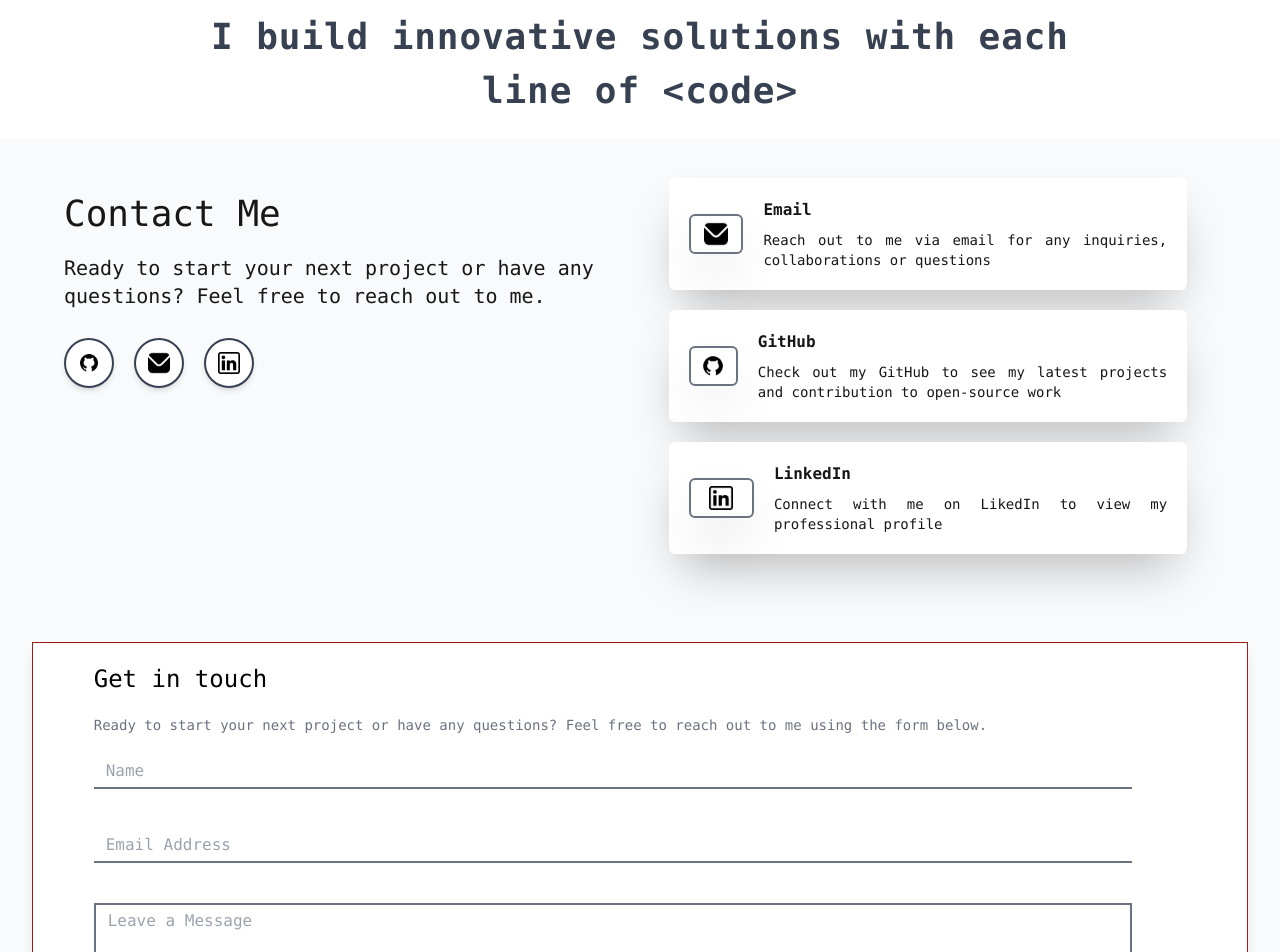
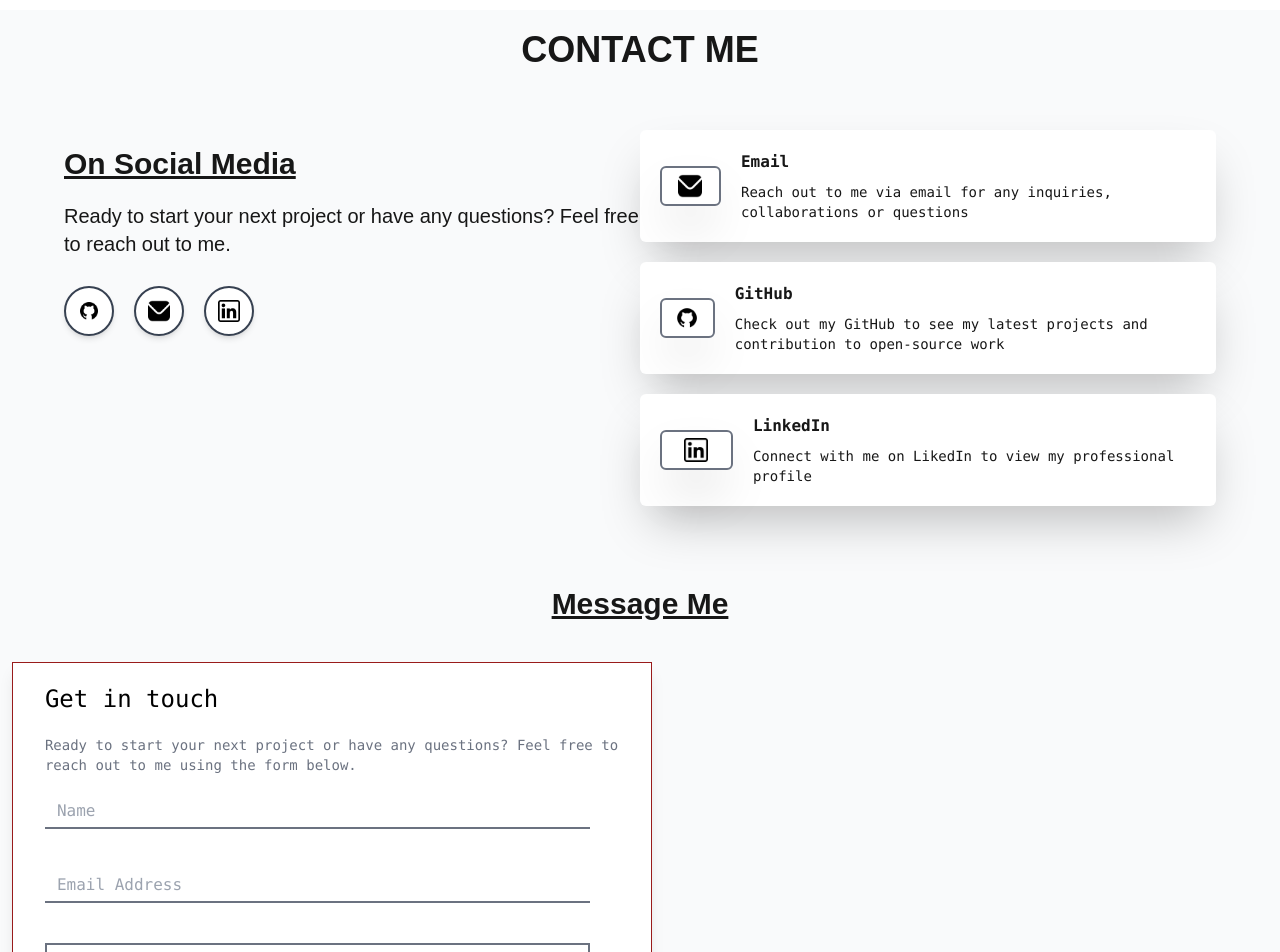
Before and after one commit to FirstAyo/fa-coded-cms, a Next.js app: page /contact in a window 1280 px wide. Shown: the part 180-1132 px from the top of the page. Built offline with nearby package versions, Linux system fonts and the light colour scheme.

Commit message:
removed the homepage text, changed the forminput layout, added some headers to the contact page

```diff
--- a/app/(client)/contact/page.jsx
+++ b/app/(client)/contact/page.jsx
@@ -28,9 +28,14 @@ function ContactMe() {
   return (
     <>
       <section className="bg-gray-50">
-        <div className="flex flex-col lg:flex-row w-[90%] mx-auto font-mono">
+        <h1 className="text-4xl text-center py-5 uppercase font-semibold">
+          Contact Me
+        </h1>
+        <div className="flex flex-col lg:flex-row w-[90%] mx-auto">
           <div className="flex-1 flex mt-14 flex-col gap-5">
-            <h1 className="text-4xl text-center lg:text-start">Contact Me</h1>
+            <h2 className="text-3xl underline text-center lg:text-start font-semibold">
+              On Social Media
+            </h2>
             <p className="text-xl text-center lg:text-start">
               Ready to start your next project or have any questions? Feel free
               to reach out to me.
@@ -58,7 +63,13 @@ function ContactMe() {
           </div>
         </div>
 
-        <FormInput />
+        <div>
+          <h2 className="text-3xl underline text-center pb-8 font-semibold">
+            Message Me
+          </h2>
+
+          <FormInput />
+        </div>
       </section>
     </>
   );
--- a/app/components/ContactCards.jsx
+++ b/app/components/ContactCards.jsx
@@ -31,7 +31,7 @@ function ContactCards() {
 
   return (
     <>
-      <section className="flex flex-col gap-5 w-[90%] mx-auto mt-10 mb-20 font-mono">
+      <section className="flex flex-col gap-5 w-[100%] mx-auto mt-10 mb-20 font-mono">
         {dataItems.map((dataItem) => (
           <div
             key={dataItem.id}
@@ -48,7 +48,7 @@ function ContactCards() {
             </div>
             <div className="flex flex-col gap-2">
               <h1 className="font-bold">{dataItem.title}</h1>
-              <p className="text-justify text-sm"> {dataItem.description}</p>
+              <p className="text-sm"> {dataItem.description}</p>
             </div>
           </div>
         ))}
--- a/app/components/FormInput.jsx
+++ b/app/components/FormInput.jsx
@@ -11,7 +11,7 @@ function FormInput() {
   return (
     <>
       {/* <!-- form section starts here --> */}
-      <div className="pt-2 mb-10 mx-auto w-[95%]">
+      <div className="pt-2 mb-10 mx-3 lg:w-[50%]">
         <form
           action=""
           className="w-[100%] text-black bg-white shadow-lg border border-red-800 font-mono"
--- a/app/components/SearchBox.jsx
+++ b/app/components/SearchBox.jsx
@@ -1,7 +1,7 @@
 import React from "react";
 
 function SearchBox() {
-  const homepageText = "I build innovative solutions with each line of <code>";
+//   const homepageText = "I build innovative solutions with each line of <code>";
   return (
     <>
       <section>
@@ -15,11 +15,11 @@ function SearchBox() {
           </button>
         </div>
 
-        <div className="lg:w-[70%] mx-auto font-mono">
+        {/* <div className="lg:w-[70%] mx-auto font-mono">
           <h2 className="text-gray-700 text-center text-2xl md:text-3xl lg:text-4xl font-bold px-1 tracking-wide leading-normal lg:leading-normal pb-5">
             {homepageText}
           </h2>
-        </div>
+        </div> */}
       </section>
     </>
   );
```
